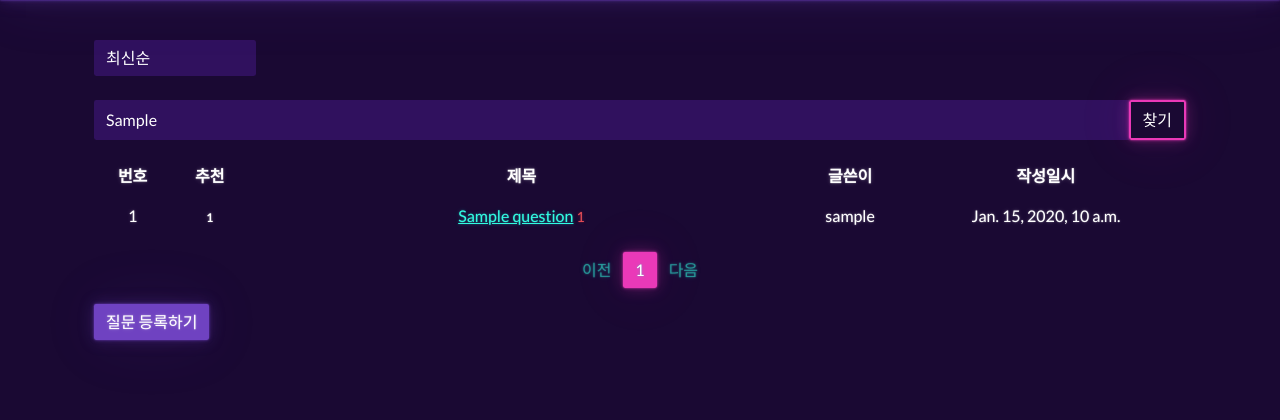
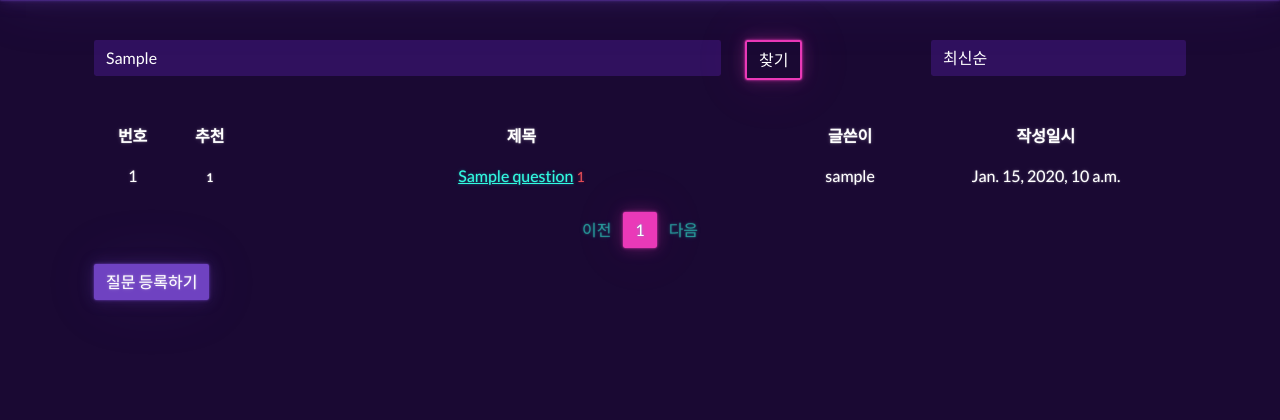
Before and after one commit to yanghs6/Hometending, a Django app: template templates/boardapp/question_list.html in a window 1280 px wide. Shown: the part 56-476 px from the top of the page. Run offline with Django 3.2, Linux system fonts and the light colour scheme; the template is opened without the code that fills it: most values are stand-ins (such as "Sample title", 1, 10 or a date in 2020); some libraries are stand-ins or nearby versions.

```diff
--- a/templates/boardapp/question_list.html
+++ b/templates/boardapp/question_list.html
@@ -3,18 +3,18 @@
 {% block content %}
 <div class="container my-3">
     <div class="row justify-content-between my-3">
-        <div class="col-2">
+        <div class="col-7">
+            <input type="text" class="form-control kw" value="{{ kw|default_if_none:'' }}" placeholder="검색">
+        </div>
+        <div class="col-2 input-group-append">
+            <button class="btn btn-outline-secondary" type="button" id="btn_search">찾기</button>
+        </div>
+        <div class="col-3">
             <select class="form-control so">
                 <option value="recent" {% if so == 'recent' %}selected{% endif %}>최신순</option>
                 <option value="recommend" {% if so == 'recommend' %}selected{% endif %}>추천순</option>
                 <option value="popular" {% if so == 'popular' %}selected{% endif %}>인기순</option>
             </select><br>
-        </div>
-        <div class="col-2 input-group">
-            <input type="text" class="form-control kw" value="{{ kw|default_if_none:'' }}">
-            <div class="input-group-append">
-                <button class="btn btn-outline-secondary" type="button" id="btn_search">찾기</button>
-            </div>
         </div>
     </div>
     <table class="table">
```
